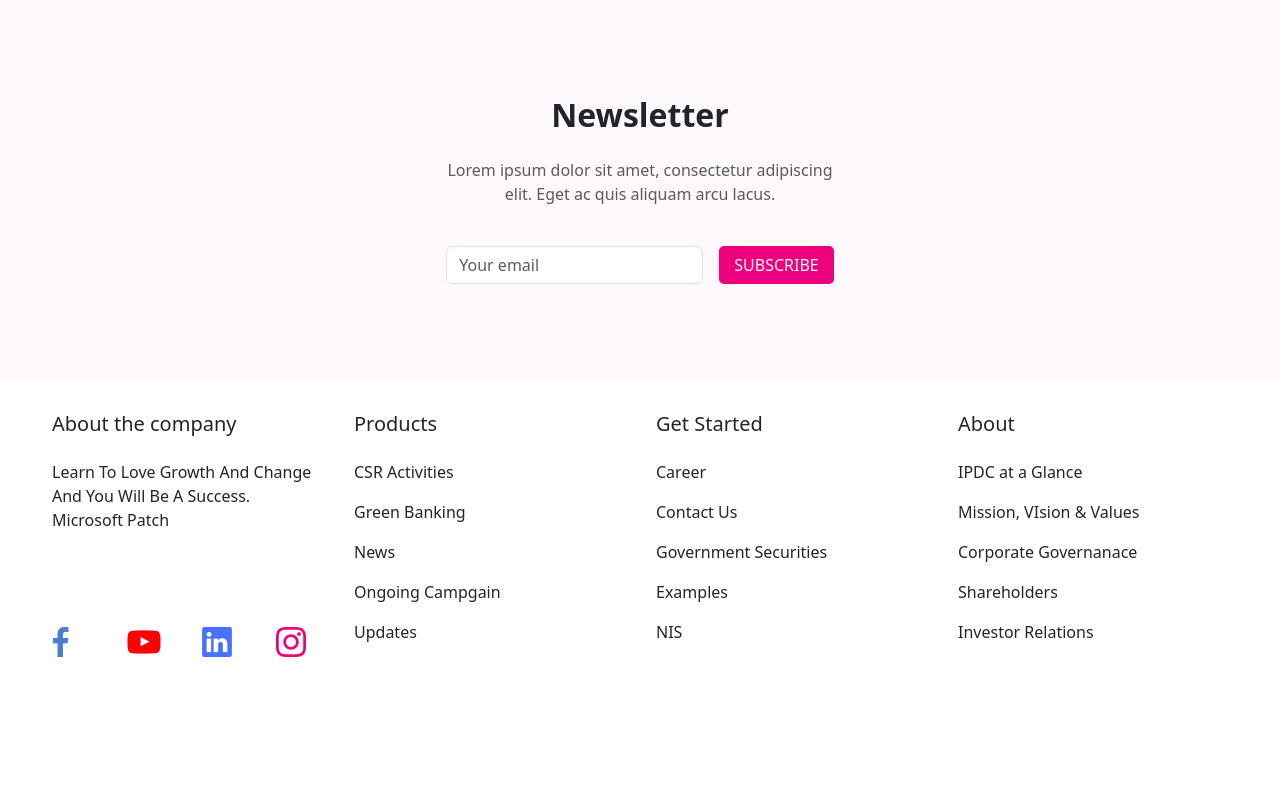
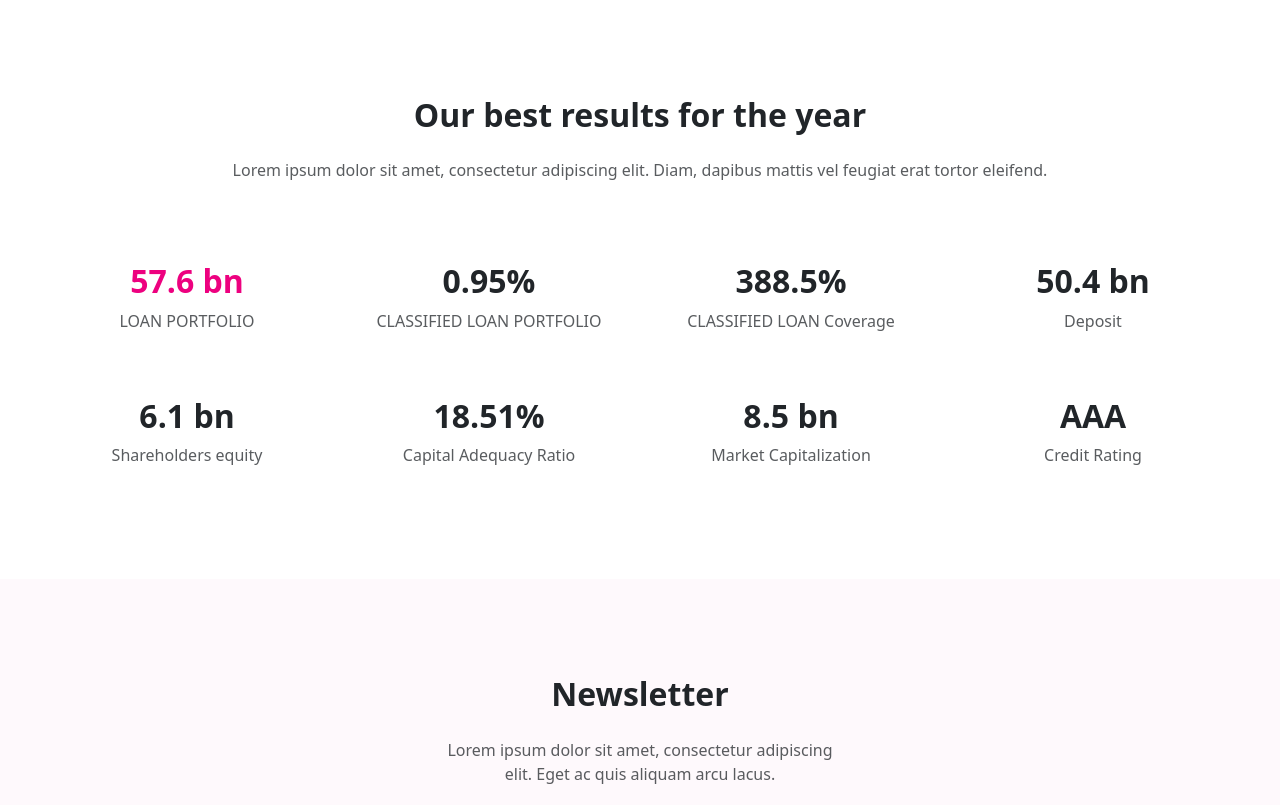
Before and after one commit to devfoyzur17/IPDC, a plain HTML site: page index.html in a window 1280 px wide. Shown: the top 805 px of the page. Drawn offline with Linux system fonts and the light colour scheme.

Commit message:
Our best result section done

```diff
--- a/index.html
+++ b/index.html
@@ -49,7 +49,70 @@
 
 
     <!--  Best Result Section -->
-    <div class="container">
+    <div class="container-fluid p-5">
+        <div class="row text-center mt-5 mb-5">
+
+            <div class="col-12">
+
+                <h2 class="fw-bold">Our best results for the year</h2>
+                <p class="text-muted p-3 fw-medium">Lorem ipsum dolor sit amet, consectetur adipiscing elit. Diam,
+                    dapibus mattis vel feugiat erat tortor eleifend.</p>
+
+
+
+
+            </div>
+
+            <div class="col-lg-3 col-md-3 col-sm-4 col-6 pt-5">
+
+                <h2 class="fw-bold" style="color: #ED017F;">57.6 bn</h2>
+                <p class="text-muted  fw-medium">LOAN PORTFOLIO</p>
+
+            </div>
+            <div class="col-lg-3 col-md-3 col-sm-4 col-6 pt-5">
+
+                <h2 class="fw-bold">0.95%</h2>
+                <p class="text-muted  fw-medium">CLASSIFIED LOAN PORTFOLIO</p>
+
+            </div>
+            <div class="col-lg-3 col-md-3 col-sm-4 col-6 pt-5">
+
+                <h2 class="fw-bold">388.5%</h2>
+                <p class="text-muted  fw-medium">CLASSIFIED LOAN Coverage</p>
+
+            </div>
+            <div class="col-lg-3 col-md-3 col-sm-4 col-6 pt-5">
+
+                <h2 class="fw-bold">50.4 bn</h2>
+                <p class="text-muted  fw-medium">Deposit</p>
+
+            </div>
+            <div class="col-lg-3 col-md-3 col-sm-4 col-6 pt-5">
+
+                <h2 class="fw-bold">6.1 bn</h2>
+                <p class="text-muted  fw-medium">Shareholders equity</p>
+
+            </div>
+            <div class="col-lg-3 col-md-3 col-sm-4 col-6 pt-5">
+
+                <h2 class="fw-bold">18.51%</h2>
+                <p class="text-muted  fw-medium">Capital Adequacy Ratio</p>
+
+            </div>
+            <div class="col-lg-3 col-md-3 col-sm-4 col-6 pt-5">
+
+                <h2 class="fw-bold">8.5 bn</h2>
+                <p class="text-muted  fw-medium">Market Capitalization</p>
+
+            </div>
+            <div class="col-lg-3 col-md-3 col-sm-4 col-6 pt-5">
+
+                <h2 class="fw-bold">AAA</h2>
+                <p class="text-muted  fw-medium">Credit Rating</p>
+
+            </div>
+
+        </div>
 
     </div>
 
@@ -63,7 +126,8 @@
             <div class="col-12">
 
                 <h2 class="fw-bold">Newsletter</h2>
-                <p class="text-muted p-3">Lorem ipsum dolor sit amet, consectetur adipiscing<br> elit. Eget ac quis
+                <p class="text-muted p-3 fw-medium">Lorem ipsum dolor sit amet, consectetur adipiscing<br> elit. Eget ac
+                    quis
                     aliquam
                     arcu lacus.</p>
 
@@ -94,7 +158,7 @@
 
 
     <!--  Footer Section -->
-    <div class="container-fluid py-3 px-5">
+    <div class="container py-3  ">
 
         <div class="row">
             <div class="col-lg-3 col-md-4 col-sm-6 col-12  p-3 d-flex flex-column justify-content-between">
```
